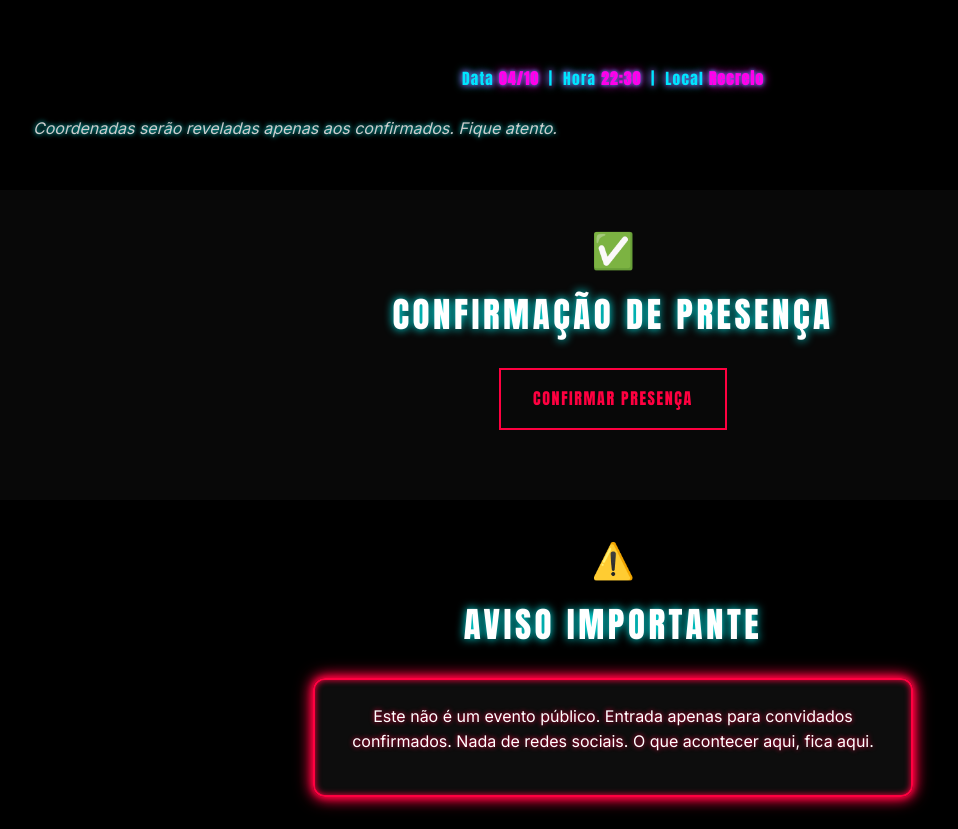
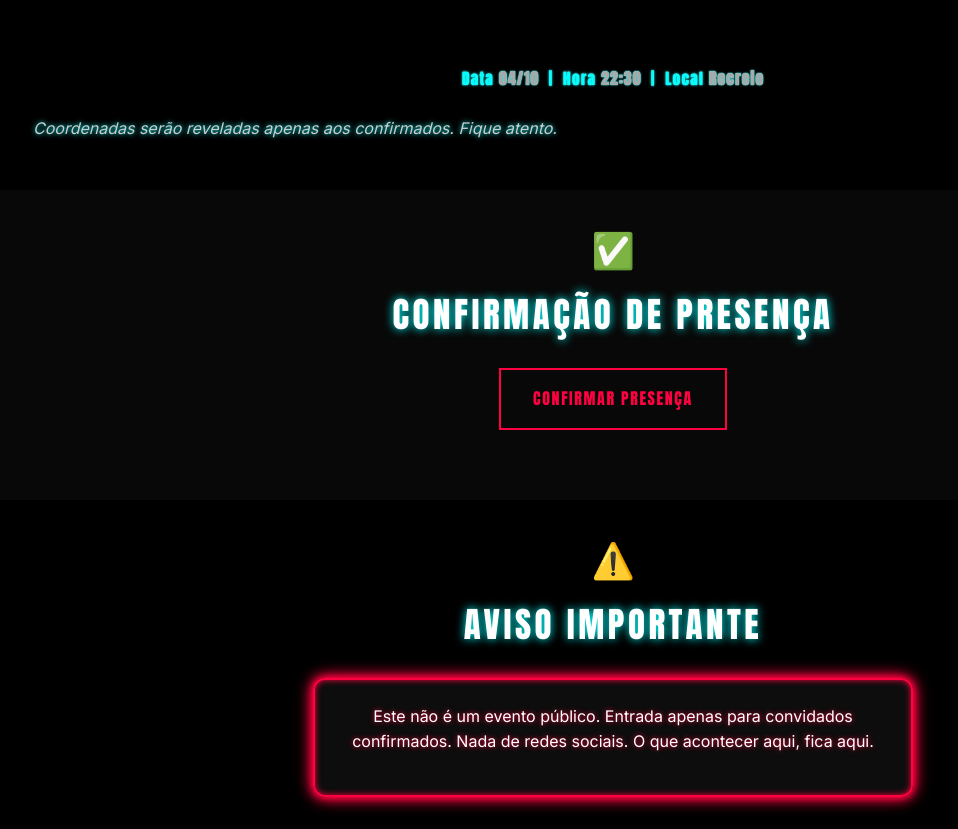
Before and after one commit to mathiasnovais/meu-convite, a plain HTML site: page index.html in a window 1280 px wide. Shown: the part 1139-1968 px from the top of the page, without its empty margins (27-985 px from the left). Drawn offline with Linux system fonts and the light colour scheme.

Commit message:
Update style.css

```diff
--- a/style.css
+++ b/style.css
@@ -1046,19 +1046,23 @@ section {
 
 /* Cole aqui o novo bloco ↓ */
 .cyberpunk-details {
-  color: #00e5ff;
+  color: var(--color-cyan-400, #00ffff);
   font-family: 'Anton', 'Inter', sans-serif;
   font-size: 1.1rem;
   text-align: center;
   margin-top: 16px;
   margin-bottom: 24px;
   letter-spacing: 0.08em;
-  text-shadow: 0 0 8px #00e5ff, 0 0 6px #ff00ea;
+  text-shadow:
+    0 0 3px var(--color-cyan-400, #00ffff),
+    0 0 1px var(--color-white, #ffffff);
 }
 
 .cyberpunk-details span {
-  color: #ff00ea;
-  text-shadow: 0 0 10px #ff00ea, 0 0 4px #00e5ff;
+  color: var(--color-gray-300, #a7a9a9);
+  text-shadow:
+    0 0 2px var(--color-cyan-400, #00ffff),
+    0 0 1px var(--color-white, #fff);
   font-weight: bold;
 }
 
```
